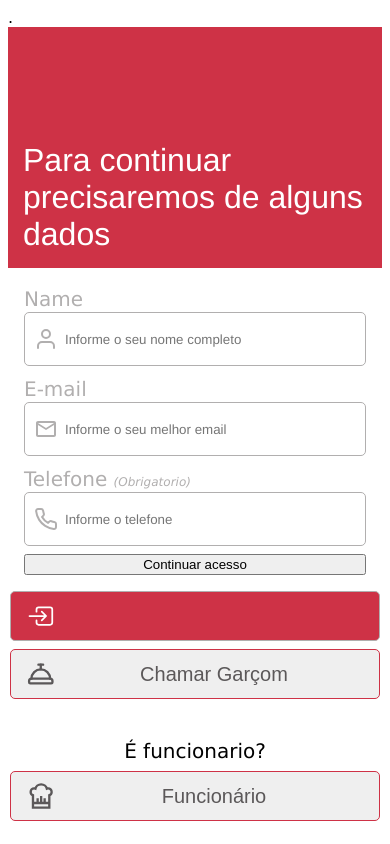
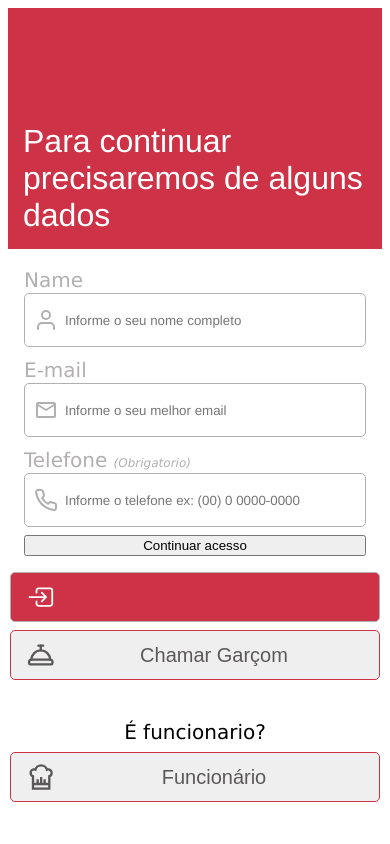
Before and after one commit to iagoluancj/restaurant, a Next.js app: page / in a window 390 px wide. Built offline with nearby package versions, Linux system fonts and the light colour scheme.

Commit message:
verification telphone saved's

```diff
--- a/src/components/Login/index.jsx
+++ b/src/components/Login/index.jsx
@@ -5,10 +5,10 @@ import { IoEnterOutline } from "react-icons/io5";
 import { LuConciergeBell } from "react-icons/lu";
 import { GrRestaurant } from "react-icons/gr";
 import { useState } from "react";
-import { useStore } from "@/stores/cartStore";
+import { useClient, useStore } from "@/stores/cartStore";
 
 export default function Login() {
-    const { logins, addLogin } = useStore(); // Obtém addLogin do estado Zustand
+    const { logins, addLogin, setRevistClient, revistClient } = useStore(); // Obtém addLogin do estado Zustand
     const [formData, setFormData] = useState({
         nome: '',
         email: '',
@@ -24,8 +24,31 @@ export default function Login() {
         })
     }
 
+
+    // if (logins[0].tel === formData.telefone) {
+    //
+
+
+    // }
+
     const handleSubmit = (event) => {
         event.preventDefault();
+
+        logins.map((login) => {
+            // login[index].telefone === formData.telefone
+            // login[0].telefone
+            // setRevistClient([true])
+            // console.log(revistClient, 'telefone true')
+            if (formData.telefone === login.telefone) {
+                setRevistClient(true)
+                console.log(login.telefone, revistClient)
+            } else if ((formData.telefone !== login.telefone)) {
+                setRevistClient(false)
+                console.log(login.telefone, revistClient)
+            } else {
+                console.log('error')
+            }
+        })
 
         // data saved in global state, will be sent to database
         addLogin(formData);
@@ -80,8 +103,8 @@ export default function Login() {
                             <FiPhone />
                         </Icon>
                         <input
-                            type="text"
-                            placeholder="Informe o telefone"
+                            type="number"
+                            placeholder="Informe o telefone ex: (00) 0 0000-0000"
                             value={formData.telefone}
                             onChange={handleChange}
                             required='true'
--- a/src/pages/index.js
+++ b/src/pages/index.js
@@ -6,14 +6,14 @@ import RenderPedidos from "./RenderPedidos";
 import Client from "./Client";
 import Cozinha from "./Cozinha";
 import Garcom from "./Garcom";
-import { GoogleOAuthProvider } from "@react-oauth/google";
+// import { GoogleOAuthProvider } from "@react-oauth/google";
 
 const inter = Inter({ subsets: ["latin"] });
 
 export default function Home() {
   return (
     <>
-      <GoogleOAuthProvider clientId="899672257371-tm1dmsi6okuodmr0h2garnu6f1h7fjrj.apps.googleusercontent.com">.
+      {/* <GoogleOAuthProvider clientId="899672257371-tm1dmsi6okuodmr0h2garnu6f1h7fjrj.apps.googleusercontent.com">. */}
       <Login />
       {/* <Client />
       <p>AAAAAAAAAAAAAAAA</p>
@@ -54,7 +54,7 @@ export default function Home() {
           <span>Geral que eu preciso fazer: ROUTER</span>
         </main>
         <RenderPedidos></RenderPedidos> */}
-        </GoogleOAuthProvider>
+        {/* </GoogleOAuthProvider> */}
     </>
   );
 }
--- a/src/stores/cartStore.js
+++ b/src/stores/cartStore.js
@@ -15,4 +15,7 @@ export const useStore = create((set) => ({
   increasePopulation: () => set((state) => ({ ...state, logins: state.logins})),
   removeAllBears: () => set({ logins: 0 }),
   updatedUsers: (newLogin) => set({ logins: newLogin }),
+
+  revistClient: false,
+  setRevistClient: (newSetRevistClient) => set({ revistClient: newSetRevistClient }),
 }))
```
